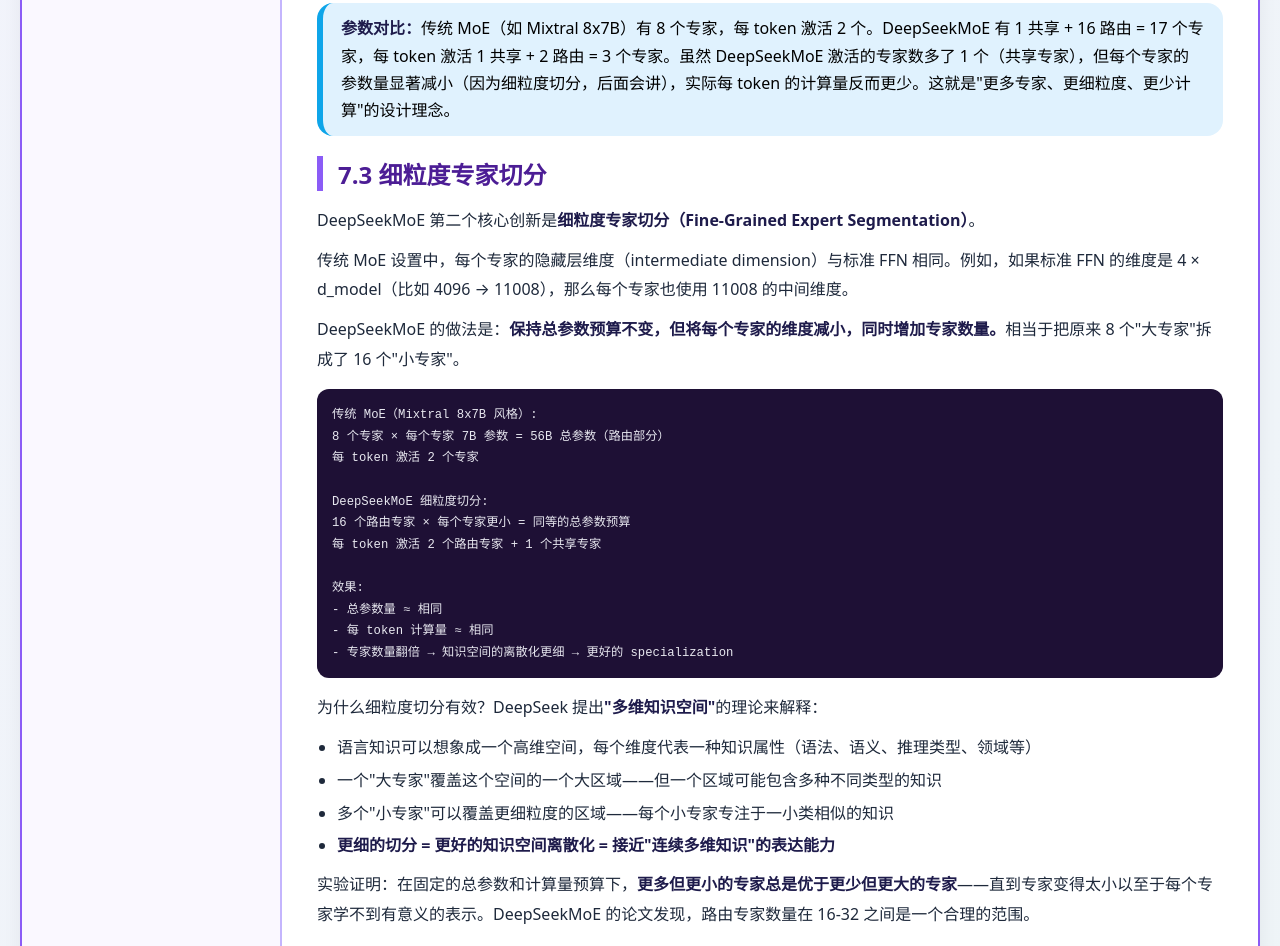
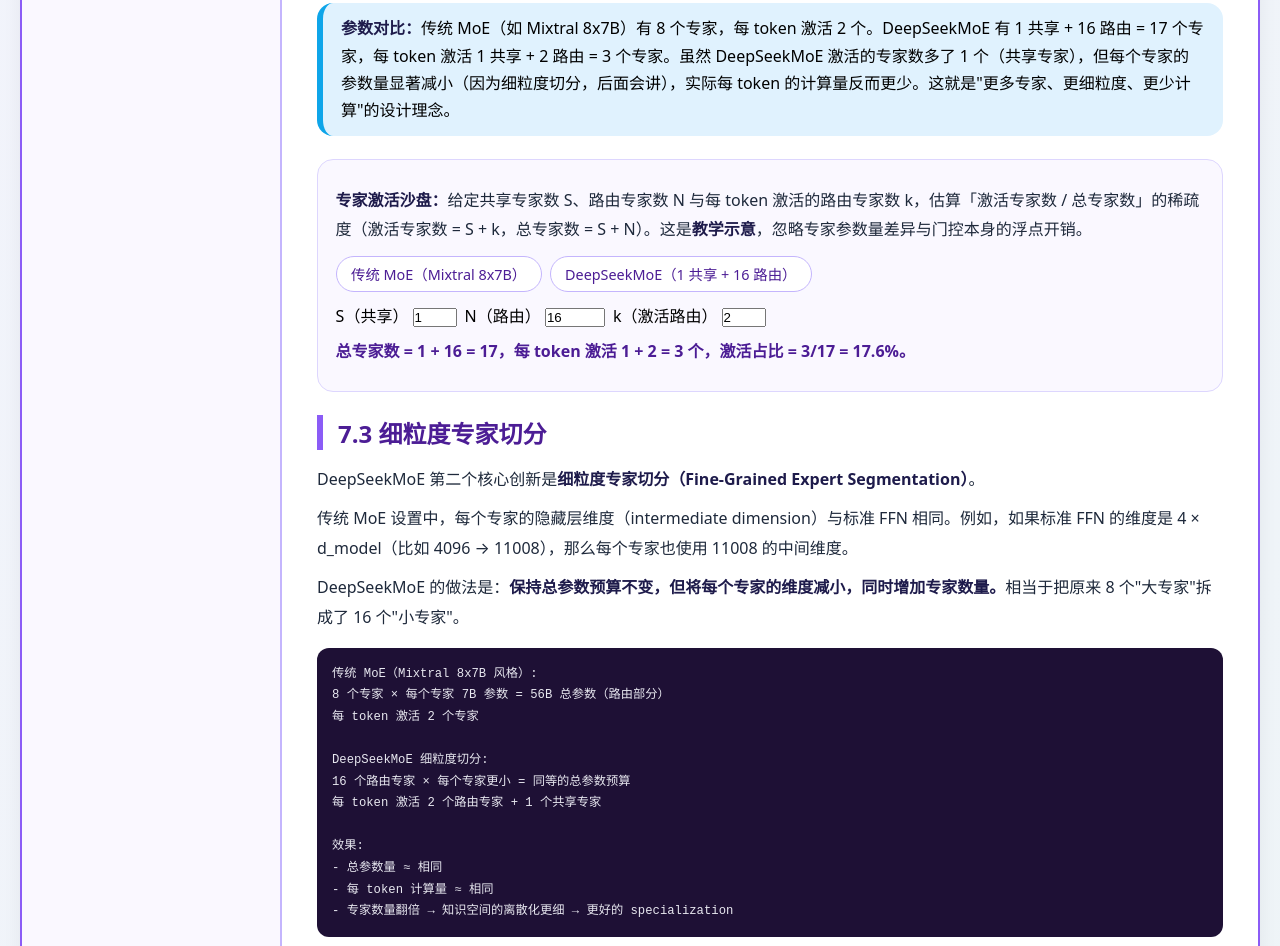
Before and after one commit to 1998x-stack/deepseek-tutorial, a plain HTML site: page 07.html in a window 1280 px wide. Shown: the part 2380-3326 px from the top of the page. Drawn offline with Linux system fonts and the light colour scheme.

Commit message:
feat(deepseek-tutorial): 第7章 DeepSeekMoE 补专家激活沙盘，补齐本章缺失的交互演示

```diff
--- a/07.html
+++ b/07.html
@@ -157,6 +157,20 @@ DeepSeekMoE: output = SharedExpert(x) + Σ_{i in topk} gate_weights_i × RoutedE
 
         <div class="tip">
             <strong>参数对比：</strong>传统 MoE（如 Mixtral 8x7B）有 8 个专家，每 token 激活 2 个。DeepSeekMoE 有 1 共享 + 16 路由 = 17 个专家，每 token 激活 1 共享 + 2 路由 = 3 个专家。虽然 DeepSeekMoE 激活的专家数多了 1 个（共享专家），但每个专家的参数量显著减小（因为细粒度切分，后面会讲），实际每 token 的计算量反而更少。这就是"更多专家、更细粒度、更少计算"的设计理念。
+        </div>
+
+        <div class="kv-widget">
+            <p><strong>专家激活沙盘：</strong>给定共享专家数 S、路由专家数 N 与每 token 激活的路由专家数 k，估算「激活专家数 / 总专家数」的稀疏度（激活专家数 = S + k，总专家数 = S + N）。这是<strong>教学示意</strong>，忽略专家参数量差异与门控本身的浮点开销。</p>
+            <div class="kv-controls">
+                <button type="button" data-s="0" data-n="8" data-k="2">传统 MoE（Mixtral 8x7B）</button>
+                <button type="button" data-s="1" data-n="16" data-k="2">DeepSeekMoE（1 共享 + 16 路由）</button>
+            </div>
+            <div class="kv-controls">
+                <label>S（共享） <input id="moe-s" type="number" min="0" max="4" step="1" value="1"></label>
+                <label>N（路由） <input id="moe-n" type="number" min="1" max="256" step="1" value="16"></label>
+                <label>k（激活路由） <input id="moe-k" type="number" min="1" max="8" step="1" value="2"></label>
+            </div>
+            <p class="kv-status" id="moe-status" role="status" aria-live="polite"></p>
         </div>
 
         <h2>7.3 细粒度专家切分</h2>
@@ -391,5 +405,25 @@ D = 设备总数</code></pre>
     </main>
 </div>
 </div>
+<script>
+(function () {
+    var s = document.getElementById('moe-s'), n = document.getElementById('moe-n'), k = document.getElementById('moe-k'), out = document.getElementById('moe-status');
+    if (!s || !n || !k || !out) { return; }
+    function render() {
+        var S = parseInt(s.value, 10) || 0, N = parseInt(n.value, 10) || 0, K = parseInt(k.value, 10) || 0;
+        if (N <= 0) { out.textContent = '\u8def\u7531\u4e13\u5bb6\u6570 N \u9700\u5927\u4e8e 0\u3002'; return; }
+        var act = S + Math.min(K, N), total = S + N, ratio = act / total;
+        out.textContent = '\u603b\u4e13\u5bb6\u6570 = ' + S + ' + ' + N + ' = ' + total + '\uff0c\u6bcf token \u6fc0\u6d3b ' + S + ' + ' + Math.min(K, N) + ' = ' + act + ' \u4e2a\uff0c\u6fc0\u6d3b\u5360\u6bd4 = ' + act + '/' + total + ' = ' + (ratio * 100).toFixed(1) + '%\u3002';
+    }
+    [s, n, k].forEach(function (el) { el.addEventListener('input', render); });
+    var presets = document.querySelectorAll('.kv-controls button[data-n]');
+    for (var i = 0; i < presets.length; i++) {
+        presets[i].addEventListener('click', (function (btn) {
+            return function () { s.value = btn.getAttribute('data-s'); n.value = btn.getAttribute('data-n'); k.value = btn.getAttribute('data-k'); render(); };
+        })(presets[i]));
+    }
+    render();
+})();
+</script>
 </body>
 </html>
```
